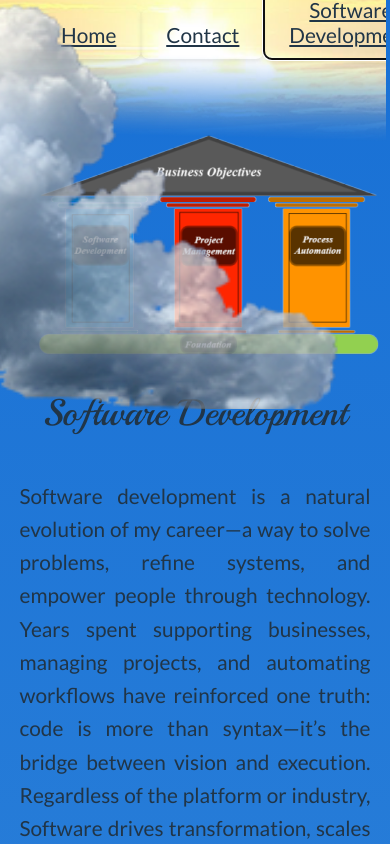
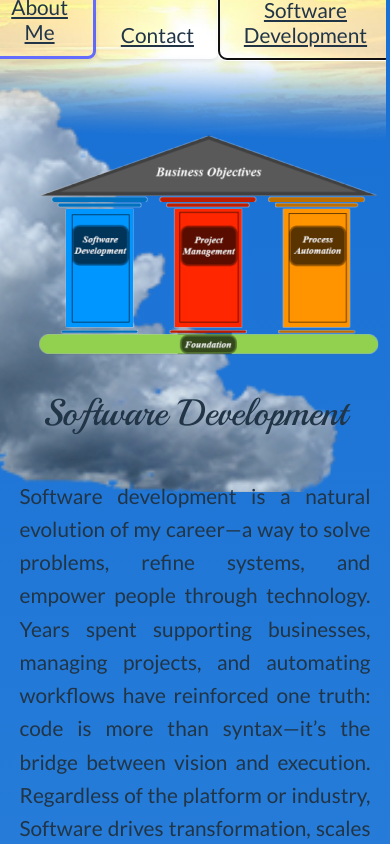
Before and after one commit to kjwagner613/craftsman, a React (Vite) app: page / in a window 390 px wide. Both pictures are taken after a click on the button "Software Development". Shown: the top 844 px of the page. Built offline with nearby package versions, Linux system fonts and the light colour scheme; a web font is replaced by a local one.

Commit message:
updated clickspace

```diff
--- a/src/App.jsx
+++ b/src/App.jsx
@@ -25,30 +25,27 @@ function App() {
 
   return (
     <>
-     <Navbar setSelectedSection={setSelectedSection} />
+      <Navbar setSelectedSection={setSelectedSection} selectedSection={selectedSection} />
+      {/* Cloud image (fully visible, not clipped) */}
       <div
-          className="cloud"
         style={{
           position: "absolute",
-            top: "-10.8vh",
+          top: "-1vh",
           left: "0",
           width: "700px",
           height: "500px",
           backgroundImage: "url('/Cumulus_cloud.png')",
           backgroundSize: "cover",
-            zIndex: 100,
-            animation: "moveCloud 50s linear infinite"
+          zIndex: 20,
+          animation: "moveCloud 50s linear infinite",
+          pointerEvents: "none", // don't block anything
         }}
-          onClick={() => setSelectedSection(selectedSection === "AboutMe" ? "Header" : "AboutMe")}
-          role="button"
-          tabIndex={0}
-          aria-label="Switch section"
-          onKeyPress={e => {
-            if (e.key === "Enter" || e.key === " ") {
-              setSelectedSection(selectedSection === "AboutMe" ? "Header" : "AboutMe");
-            }
-          }}
-        ></div>
+
+      />
+
+      {/* Overlay for click detection (clipped shape, interactive) */}
+
+
       {createPortal((<>
 
       </>), document.body)}
--- a/src/assets/components/Pillars.jsx
+++ b/src/assets/components/Pillars.jsx
@@ -19,7 +19,7 @@ const Pillars = ({ setSelectedSection }) => (
       <img
         src="/pillars3.png"
         alt="Business Pillars"
-        className="mb-8 transform scale-100 sm:scale-75 md:scale-50 z-500"
+        className="mb-8 transform scale-100 sm:scale-75 md:scale-50 z-50"
       />
     </picture>
     {/* Invisible click targets */}
--- a/src/assets/components/navbar.jsx
+++ b/src/assets/components/navbar.jsx
@@ -3,6 +3,7 @@ import { motion } from "framer-motion";
 const Navbar = ({ setSelectedSection }) => {
   const navItems = [
     { label: "Home", section: "AboutMe" },
+    { label: "About Me", section: "Header" },
     { label: "Contact", section: "Contact" },
     { label: "Software Development", section: "Software" },
     { label: "Project Management", section: "ProjectManagement" },
@@ -12,7 +13,7 @@ const Navbar = ({ setSelectedSection }) => {
 
   return (
     <nav
-      className="fixed top-[-2%] left-[-1%] w-[100vw] text-white border-indigo-700 py-6 z-50 overflow-hidden"
+      className="fixed top-[-2%] left-[-1%] w-[100vw] text-white border-indigo-700 py-6 z-150 overflow-hidden"
       style={{
         height: "15rem",
         backgroundImage: "url('/sunFade.png')",
@@ -21,7 +22,7 @@ const Navbar = ({ setSelectedSection }) => {
         backgroundRepeat: "no-repeat",
       }}
     >
-      <ul className="absolute top-[-75%] flex h-full items-end px-8 pb-10 space-x-8 list-none leading-4 text-white text-lg">
+      <ul className="absolute top-[-75%] flex h-full items-end px-8 pb-10 space-x-8 list-none leading-4 text-white text-lg z-150">
         {navItems.map(({ label, section }) => (
           <li key={section}>
             <button
--- a/src/index.css
+++ b/src/index.css
@@ -5,6 +5,7 @@
 html, body {
   margin: 0;
   padding: 0;
+
 }
 
 :root {
```
Lines whose indentation alone changed are shown as unchanged.
